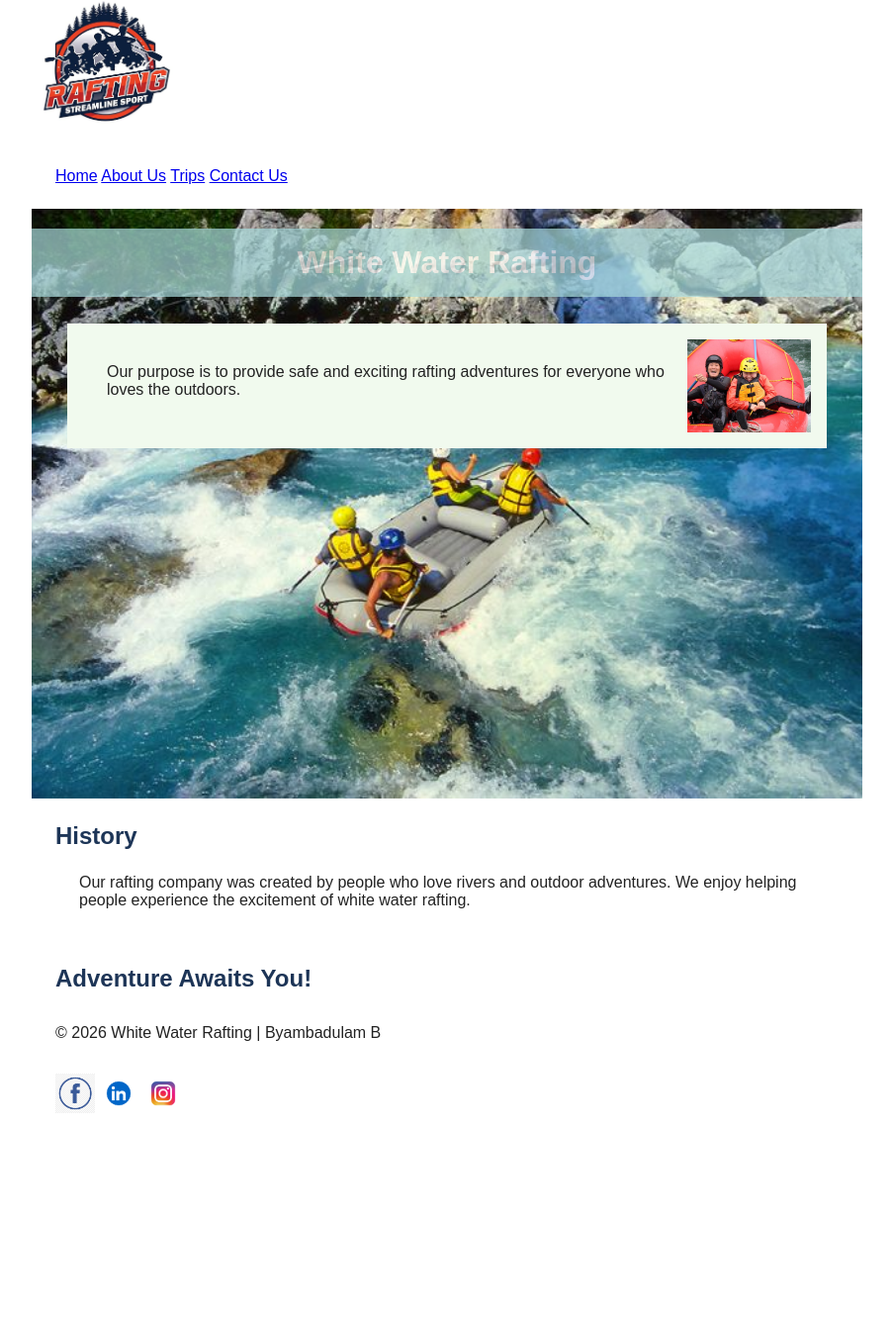
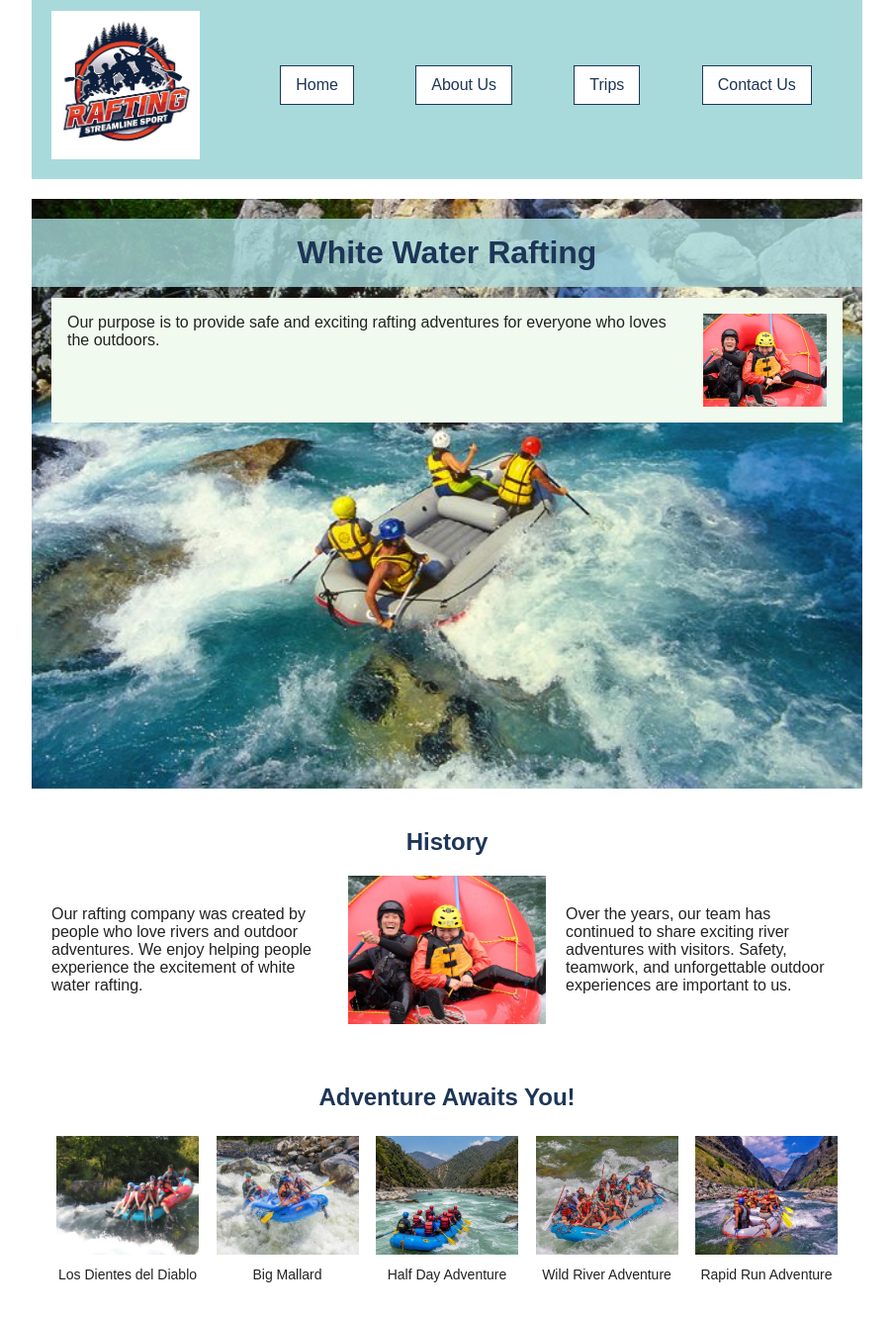
Before and after one commit to Byambaa1028/wdd130, a plain HTML site: page wwr/about.html in a window 1280 px wide. Shown: the part 9-1340 px from the top of the page at 99% size, without its empty margins (188-1091 px from the left). Before the commit the page ends 1162 px from the top, so only its background shows below. Drawn offline with Linux system fonts and the light colour scheme.

Commit message:
Update About Us page

```diff
--- a/wwr/about.html
+++ b/wwr/about.html
@@ -13,6 +13,7 @@
 <body>
     <header>
         <img src="images/logo.png" alt="Rafting Company Logo">
+
         <nav>
             <a href="index.html">Home</a>
             <a href="about.html">About Us</a>
@@ -24,6 +25,7 @@
     <main>
         <div class="hero">
             <img src="images/hero.jpg" alt="White water rafting">
+
             <h1>White Water Rafting</h1>
 
             <article>
@@ -35,18 +37,52 @@
             </article>
         </div>
 
-        <section>
+        <section class="history">
             <h2>History</h2>
+
             <p>
                 Our rafting company was created by people who love rivers
                 and outdoor adventures. We enjoy helping people experience
                 the excitement of white water rafting.
             </p>
+
+            <img src="images/happy-client.jpg" alt="Rafting adventure">
+
+            <p>
+                Over the years, our team has continued to share exciting river
+                adventures with visitors. Safety, teamwork, and unforgettable
+                outdoor experiences are important to us.
+            </p>
         </section>
 
-        <section>
-            <h2>Adventure Awaits You!</h2>
-        </section>
+        <section class="adventures">
+    <h2>Adventure Awaits You!</h2>
+
+    <figure>
+        <img src="images/adventure1.jfif" alt="Los Dientes del Diablo rafting">
+        <figcaption>Los Dientes del Diablo</figcaption>
+    </figure>
+
+    <figure>
+        <img src="images/adventure2.jfif" alt="Big Mallard rafting">
+        <figcaption>Big Mallard</figcaption>
+    </figure>
+
+    <figure>
+        <img src="images/adventure3.jfif" alt="Half Day Adventure rafting">
+        <figcaption>Half Day Adventure</figcaption>
+    </figure>
+
+    <figure>
+        <img src="images/adventure4.jfif" alt="Wild River Adventure rafting">
+        <figcaption>Wild River Adventure</figcaption>
+    </figure>
+
+    <figure>
+        <img src="images/adventure5.jfif" alt="Rapid Run Adventure rafting">
+        <figcaption>Rapid Run Adventure</figcaption>
+    </figure>
+</section>
     </main>
 
     <footer>
@@ -56,9 +92,11 @@
             <a href="https://facebook.com">
                 <img src="images/facebook.png" alt="Facebook">
             </a>
+
             <a href="https://linkedin.com">
                 <img src="images/linkedin.png" alt="LinkedIn">
             </a>
+
             <a href="https://instagram.com">
                 <img src="images/instagram.png" alt="Instagram">
             </a>
--- a/wwr/styles/rafting.css
+++ b/wwr/styles/rafting.css
@@ -1,6 +1,5 @@
 :root {
     --primary-color: #1d3557;
-    --secondary-color: #457b9d;
     --accent1-color: #a8dadc;
     --accent2-color: #f1faee;
     --heading-font: Arial, sans-serif;
@@ -31,20 +30,40 @@ h2 {
     color: var(--primary-color);
 }
 
-nav,
-p,
-section,
-article {
-    margin: 16px;
-    padding: 8px;
+/* HEADER */
+
+header {
+    display: grid;
+    grid-template-columns: 200px 1fr;
+    align-items: center;
+    padding: 20px;
+    background-color: var(--accent1-color);
 }
 
-.socialmedia a {
+header img {
+    width: 150px;
+    height: auto;
+}
+
+header nav {
+    display: flex;
+    justify-content: space-around;
+    align-items: center;
+}
+
+header nav a {
+    padding: 10px 15px;
+    color: var(--primary-color);
     text-decoration: none;
+    background-color: white;
+    border: 1px solid var(--primary-color);
 }
+
+/* HERO */
 
 .hero {
     position: relative;
+    margin-top: 20px;
 }
 
 .hero > img {
@@ -59,9 +78,8 @@ h1 {
     width: 100%;
     padding: 16px;
     text-align: center;
-    opacity: 0.7;
-    background-color: var(--accent1-color);
-    color: #fff;
+    background-color: rgb(168 218 220 / 80%);
+    color: var(--primary-color);
 }
 
 .hero article {
@@ -79,12 +97,107 @@ h1 {
     margin-left: 16px;
 }
 
-header img {
-    width: 150px;
+/* HISTORY */
+
+.history {
+    display: grid;
+    grid-template-columns: 1fr 200px 1fr;
+    gap: 20px;
+    align-items: center;
+    margin: 20px 0;
+    padding: 20px;
+}
+
+.history h2 {
+    grid-column: 1 / 4;
+    text-align: center;
+}
+
+.history img {
+    width: 100%;
     height: auto;
+}
+
+/* ADVENTURES */
+
+.adventures {
+    margin: 20px 0;
+    padding: 20px;
+}
+
+.adventures h2 {
+    margin-bottom: 20px;
+    text-align: center;
+}
+
+.adventure-gallery {
+    display: flex;
+    justify-content: space-between;
+    gap: 10px;
+}
+
+.adventure-gallery figure {
+    flex: 1;
+    text-align: center;
+}
+
+.adventure-gallery img {
+    width: 100%;
+    height: 100px;
+    object-fit: cover;
+}
+
+.adventure-gallery figcaption {
+    margin-top: 8px;
+    font-size: 14px;
+}
+
+/* FOOTER */
+
+footer {
+    display: flex;
+    justify-content: space-between;
+    align-items: center;
+    padding: 20px;
+    background-color: var(--accent1-color);
+}
+
+.socialmedia {
+    display: flex;
+    gap: 10px;
+}
+
+.socialmedia a {
+    text-decoration: none;
 }
 
 .socialmedia img {
     width: 40px;
     height: 40px;
 }
+.adventures {
+    display: flex;
+    flex-wrap: wrap;
+    justify-content: space-between;
+    text-align: center;
+}
+
+.adventures h2 {
+    width: 100%;
+}
+
+.adventures figure {
+    width: 18%;
+    margin: 5px;
+}
+
+.adventures figure img {
+    width: 100%;
+    height: 120px;
+    object-fit: cover;
+}
+
+.adventures figcaption {
+    margin-top: 8px;
+    font-size: 14px;
+}
```
Also changed, not shown: wwr/images/adventure1.jfif (added), wwr/images/adventure2.jfif (added), wwr/images/adventure3.jfif (added), wwr/images/adventure4.jfif (added), wwr/images/adventure5.jfif (added).
